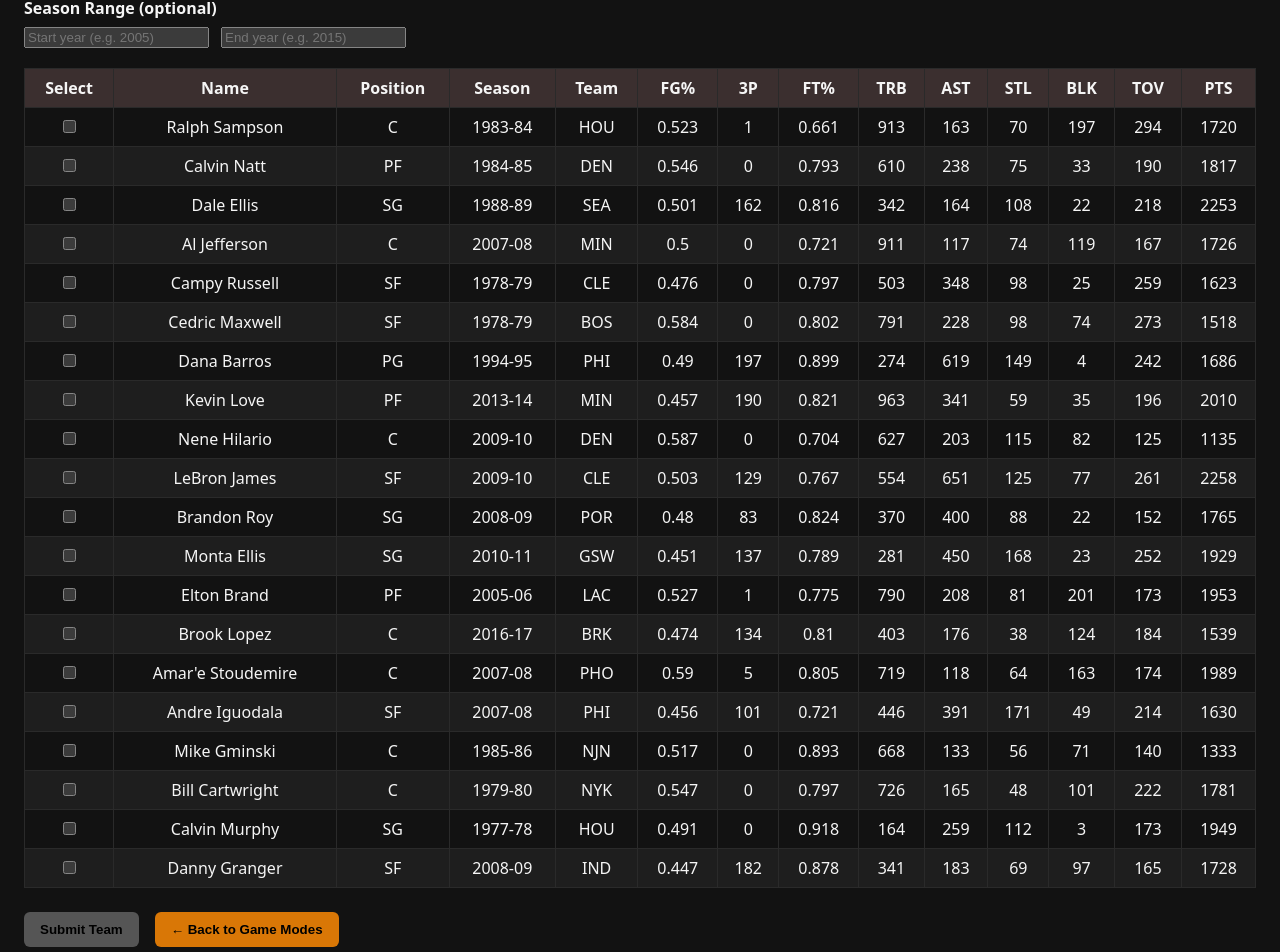
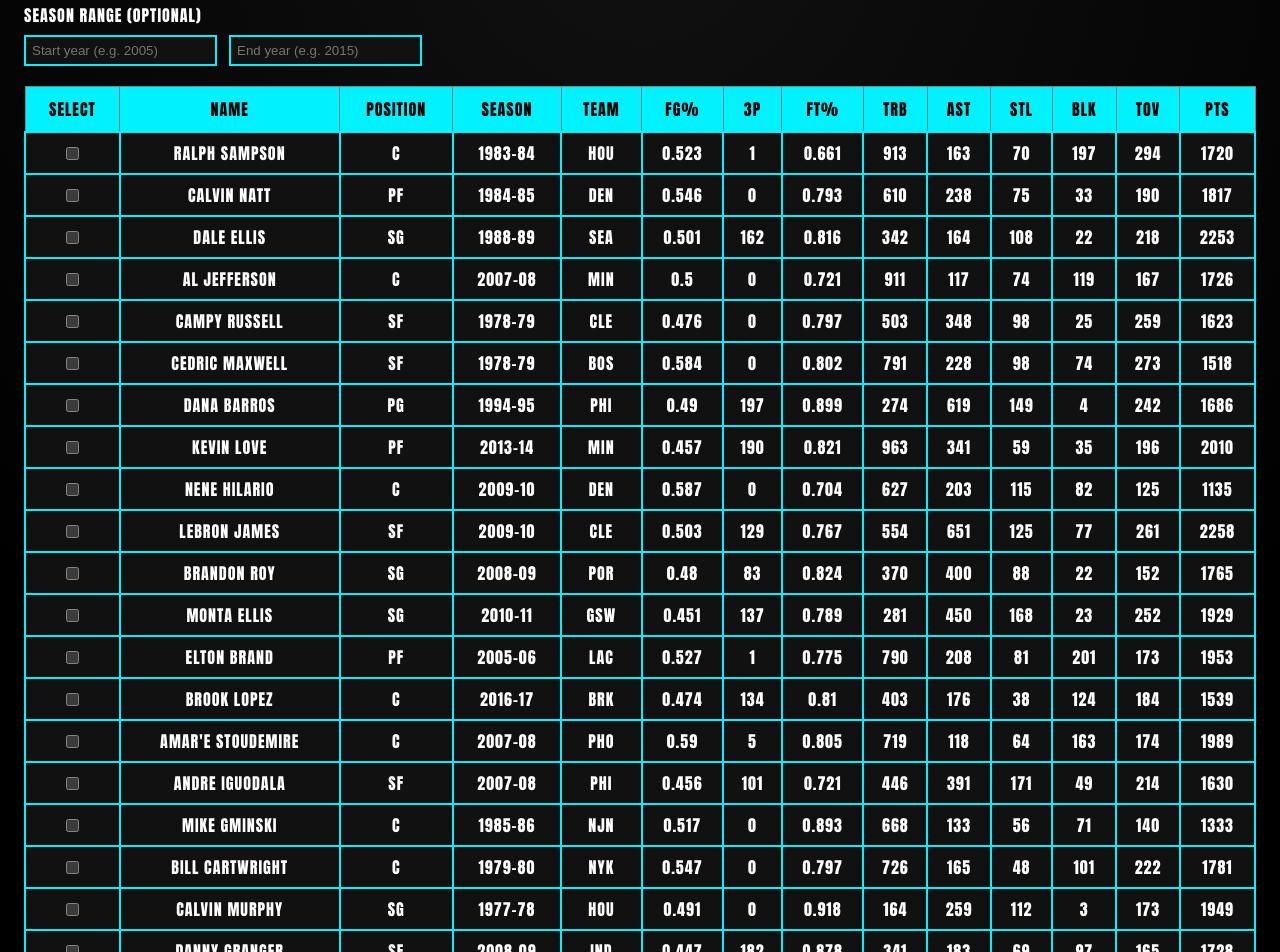
Before and after one commit to augustkeller/fantasy-basketball-simulator, a React (Vite) app in the folder fantasy-basketball/: page /select in a window 1280 px wide. Shown: the part 91-1043 px from the top of the page. Built offline with nearby package versions, Linux system fonts and the light colour scheme.

Commit message:
NBA Hangtime themed css, first draft

```diff
--- a/fantasy-basketball/src/index.css
+++ b/fantasy-basketball/src/index.css
@@ -1,29 +1,27 @@
 /* =========================
-   CORE THEME + LAYOUT
+   NBA HANGTIME ARCADE THEME
    ========================= */
 
 :root {
-  /* Colors */
-  --bg-main: #121212;
-  --bg-panel: #1e1e1e;
+  /* Arcade Palette */
+  --neon-cyan: #00f2fe;
+  --neon-yellow: #ffde00;
+  --neon-red: #ff0000;
+  --neon-orange: #ff7e00;
 
-  --orange-main: #d97706;   /* basketball leather */
-  --orange-hover: #f59e0b;
+  --bg-main: #000;
+  --bg-panel: #111;
 
-  --wood-dark: #3b2f2f;     /* hardwood brown */
-  --wood-light: #5a4634;
+  --text-main: #ffffff;
+  --text-muted: #bbbbbb;
 
-  --text-main: #f5f5f5;
-  --text-muted: #cfcfcf;
-
-  --border-color: #2a2a2a;
+  --border-color: var(--neon-cyan);
 
   /* Typography */
-  font-family: system-ui, -apple-system, BlinkMacSystemFont,
-    "Segoe UI", Roboto, Oxygen, Ubuntu, Cantarell, "Open Sans",
-    "Helvetica Neue", sans-serif;
-
+  font-family: "Impact", "Arial Black", sans-serif;
   color-scheme: dark;
+  text-transform: uppercase;
+  letter-spacing: 1px;
 }
 
 /* ===== Reset ===== */
@@ -34,7 +32,10 @@
 body {
   margin: 0;
   min-height: 100vh;
+
   background-color: var(--bg-main);
+  background-image: radial-gradient(circle at top, #111 0%, #000 70%);
+
   color: var(--text-main);
 }
 
@@ -47,63 +48,83 @@ body {
 
 /* ===== Headings ===== */
 h1, h2, h3 {
-  color: var(--orange-main);
   margin-top: 0;
+  font-style: italic;
+  color: var(--neon-yellow);
+  text-shadow:
+    3px 3px 0 var(--neon-red),
+    6px 6px 0 var(--neon-orange);
 }
 
 /* ===== Buttons ===== */
 button {
-  background-color: var(--orange-main);
-  color: #000;
-  border: none;
-  border-radius: 6px;
-  padding: 10px 16px;
-  font-weight: 600;
+  background: var(--neon-red);
+  border: 3px solid var(--neon-yellow);
+  color: white;
+
+  padding: 12px 20px;
+  font-weight: bold;
   cursor: pointer;
-  transition: background-color 0.2s ease, transform 0.1s ease;
+
+  transition: all 0.2s ease;
 }
 
 button:hover {
-  background-color: var(--orange-hover);
-  transform: translateY(-1px);
+  background: var(--neon-yellow);
+  color: black;
+  box-shadow: 0 0 20px white;
+  transform: scale(1.05);
 }
 
 button:disabled {
-  background-color: #555;
+  background: #333;
+  border-color: #555;
   cursor: not-allowed;
   transform: none;
+  box-shadow: none;
 }
 
+/* ===== Button Row Layout ===== */
 .button-row {
   margin-top: 24px;
   display: flex;
-  gap: 16px; /* 👈 this is the magic */
+  gap: 16px;
 }
 
 /* ===== Tables ===== */
 table {
   width: 100%;
   border-collapse: collapse;
-  margin-top: 16px;
+  margin-top: 20px;
+  background: var(--bg-panel);
 }
 
-th, td {
-  border: 1px solid var(--border-color);
+th {
+  background: var(--neon-cyan);
+  color: black;
+  padding: 10px;
+  font-weight: bold;
+}
+
+td {
+  border: 2px solid var(--border-color);
   padding: 8px;
   text-align: center;
 }
 
-th {
-  background-color: var(--wood-dark);
-  color: var(--text-main);
-}
-
-tbody tr:nth-child(even) {
-  background-color: var(--bg-panel);
+tbody tr:hover {
+  background-color: rgba(0, 242, 254, 0.1);
 }
 
 /* ===== Inputs ===== */
 input[type="checkbox"] {
-  accent-color: var(--orange-main);
+  accent-color: var(--neon-yellow);
   cursor: pointer;
 }
+
+input[type="number"] {
+  background: #111;
+  border: 2px solid var(--neon-cyan);
+  color: white;
+  padding: 6px;
+}
```
